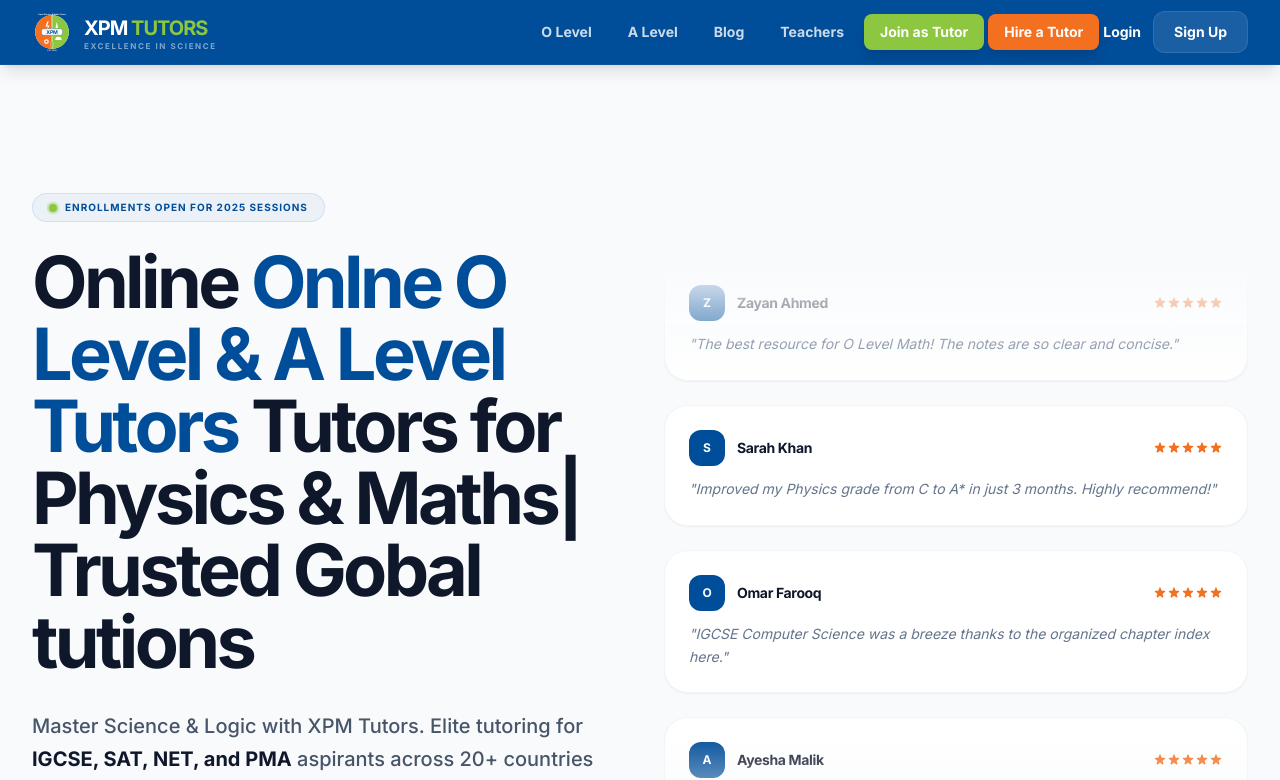
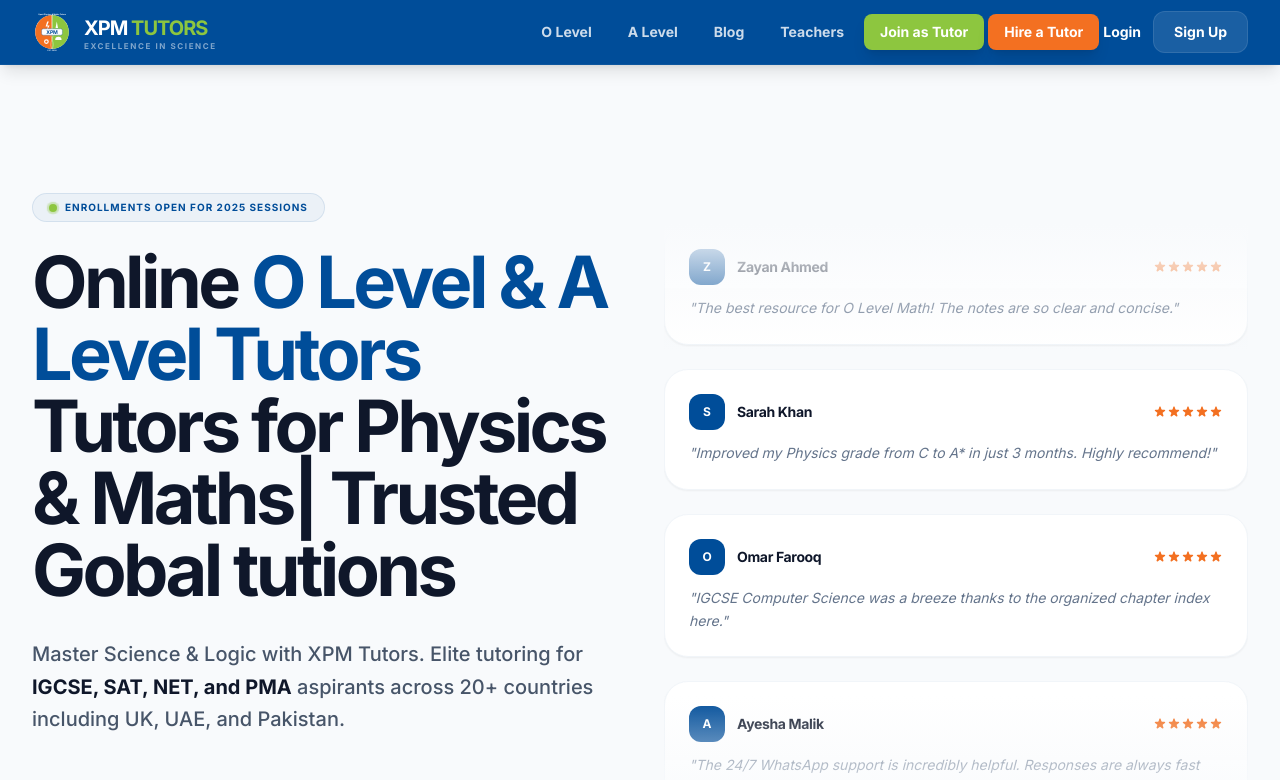
Before and after one commit to zebester7/XPM2, a React (Vite) app: page / in a window 1280 px wide. Shown: the top 780 px of the page. Built offline with nearby package versions, Linux system fonts and the light colour scheme.

Commit message:
SEO: optimize homepage main heading for O & A Level tutors

```diff
--- a/pages/HomePage.tsx
+++ b/pages/HomePage.tsx
@@ -56,7 +56,7 @@
 
               {/* SEO Primary Keyword in H1 */}
               <h1 className="text-5xl lg:text-7xl font-black tracking-tighter text-slate-900 mb-8 leading-none">
-                Online <span className="text-xpm-blue">Onlne O Level & A Level Tutors</span> Tutors for Physics & Maths| Trusted Gobal tutions
+                Online <span className="text-xpm-blue">O Level & A Level Tutors</span> Tutors for Physics & Maths| Trusted Gobal tutions
               </h1>
 
               <h2 className="text-xl text-slate-600 mb-12 max-w-xl mx-auto lg:mx-0 leading-relaxed font-medium">
```
